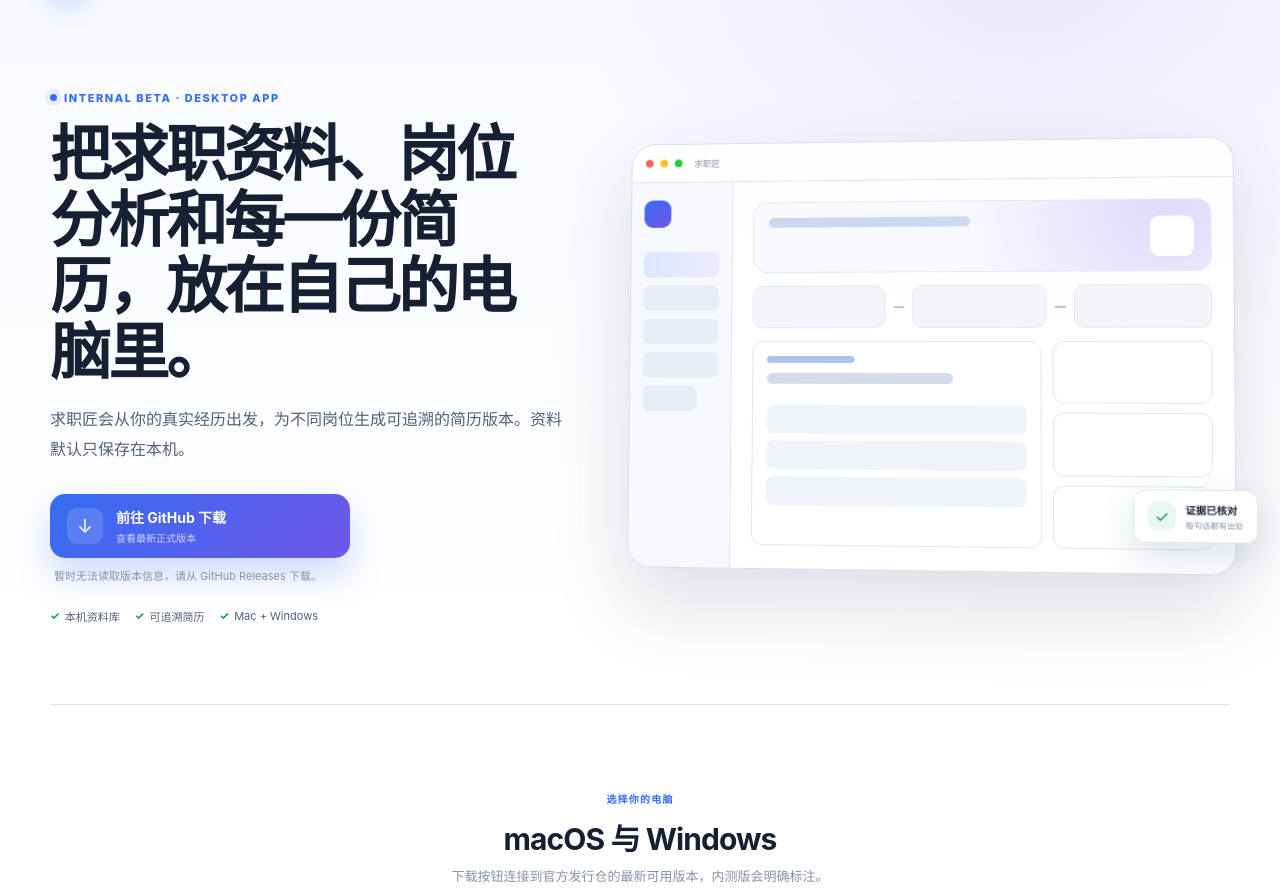
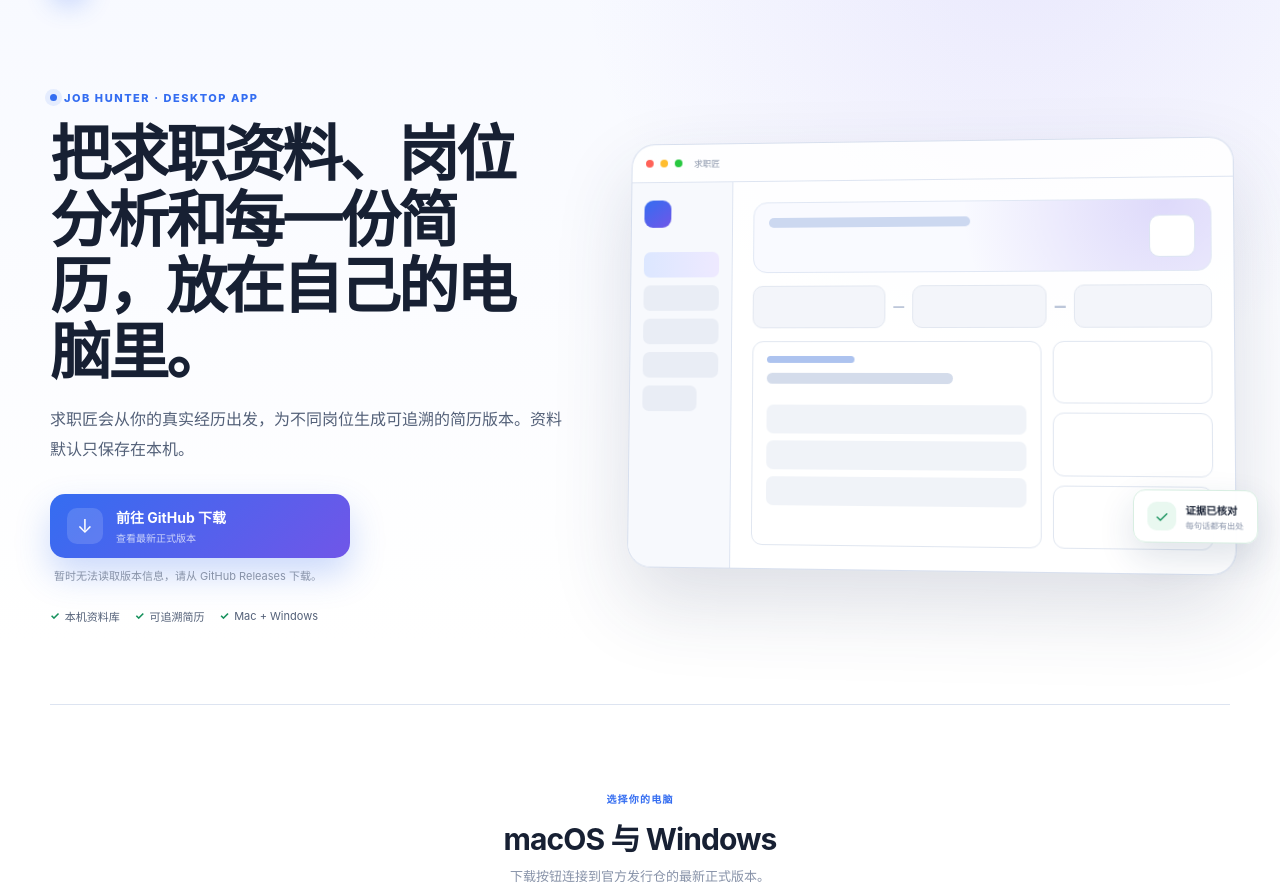
Before and after one commit to JR-Academy-AI/jobhunter-releases, a plain HTML site: page index.html in a window 1280 px wide. Shown: the part 63-952 px from the top of the page. Drawn offline with Linux system fonts and the light colour scheme; no server answers.

Commit message:
fix: label download page for stable desktop releases

```diff
--- a/index.html
+++ b/index.html
@@ -23,7 +23,7 @@
     <main>
       <section class="hero">
         <div class="hero-copy">
-          <span class="eyebrow"><i></i> INTERNAL BETA · DESKTOP APP</span>
+          <span class="eyebrow"><i></i> JOB HUNTER · DESKTOP APP</span>
           <h1>把求职资料、岗位分析和每一份简历，放在自己的电脑里。</h1>
           <p>求职匠会从你的真实经历出发，为不同岗位生成可追溯的简历版本。资料默认只保存在本机。</p>
 
@@ -70,7 +70,7 @@
         <div class="section-heading">
           <span>选择你的电脑</span>
           <h2 id="platform-title">macOS 与 Windows</h2>
-          <p>下载按钮连接到官方发行仓的最新可用版本，内测版会明确标注。</p>
+          <p>下载按钮连接到官方发行仓的最新正式版本。</p>
         </div>
 
         <div class="platform-grid">
```
Also changed, not shown: 1 other file.
